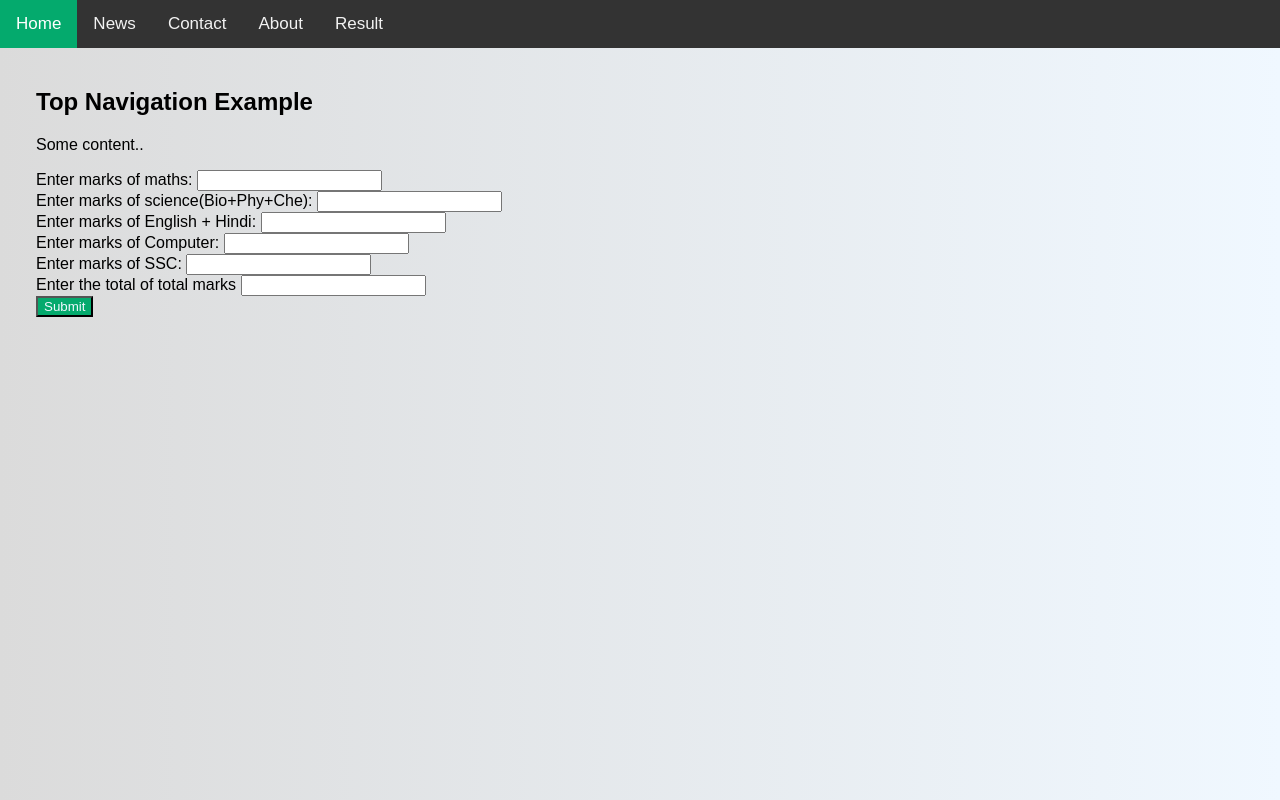
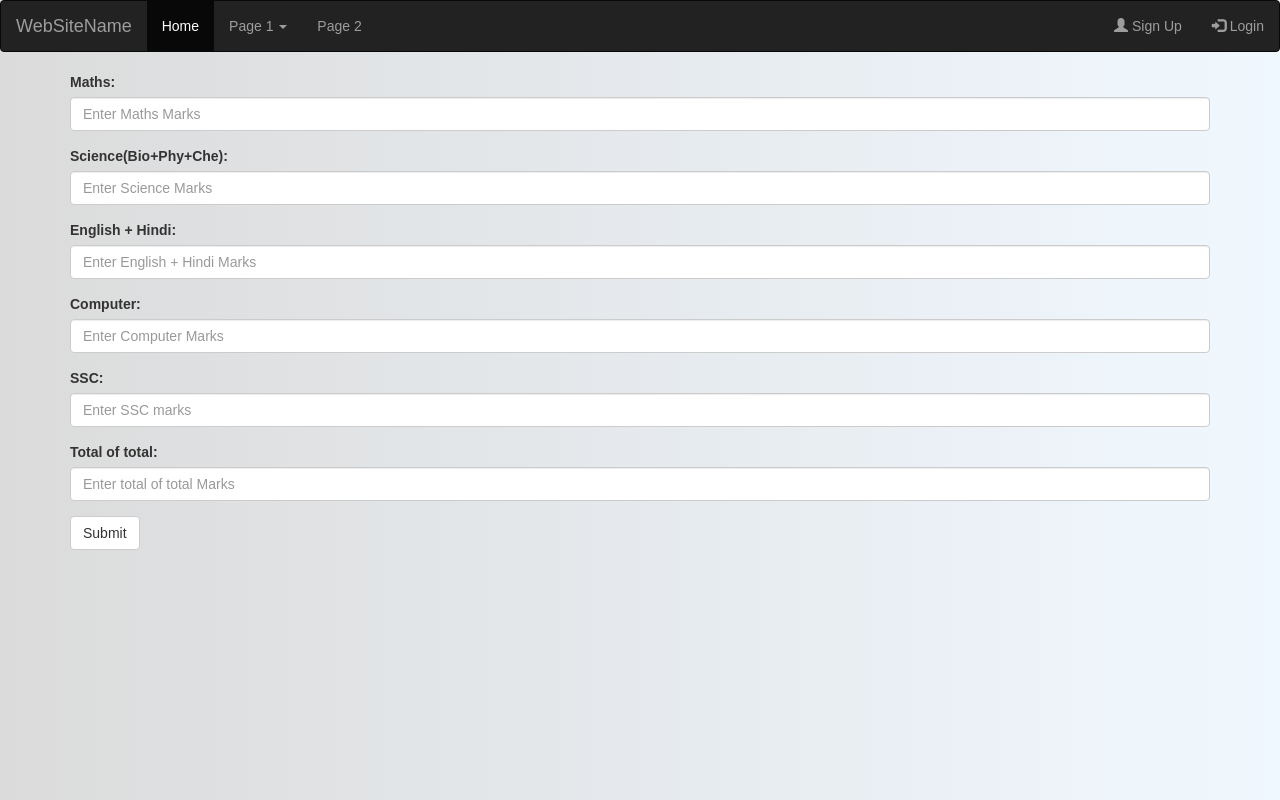
Before and after one commit to sc2309/myPython, a Flask app: template src/MyProjects/FullStackSarthak/src/templates/index.html in a window 1280 px wide; the page is wider, and only the part inside the window is pictured. Run offline with Flask 3, Linux system fonts and the light colour scheme; the template is opened without the code that fills it, so the values that code supplies are empty; some libraries are stand-ins or nearby versions.

Commit message:
created a header and xlsx sheet

```diff
--- a/src/MyProjects/FullStackSarthak/src/static/script.js
+++ b/src/MyProjects/FullStackSarthak/src/static/script.js
@@ -1,3 +1,3 @@
 $( document ).ready(function() {
-    alert('Page loaded');
+    alert( "Ready!" );
 });
--- a/src/MyProjects/FullStackSarthak/src/templates/index.html
+++ b/src/MyProjects/FullStackSarthak/src/templates/index.html
@@ -1,41 +1,64 @@
 <!DOCTYPE html>
 <html>
     <head>
+        <title>Home</title>
+        <meta charset="utf-8">
         <meta name="viewport" content="width=device-width, initial-scale=1">
+        <link rel="stylesheet" href="https://maxcdn.bootstrapcdn.com/bootstrap/3.4.1/css/bootstrap.min.css">
         <link rel="stylesheet" href="{{ url_for('static', filename='style.css') }}">
+        <script src="https://code.jquery.com/jquery-1.9.1.min.js"></script>
+        <script src="https://maxcdn.bootstrapcdn.com/bootstrap/3.4.1/js/bootstrap.min.js"></script>
         <script type="text/javascript" src="{{ url_for('static', filename='script.js') }}"></script>
-        <script src="https://ajax.googleapis.com/ajax/libs/jquery/3.6.4/jquery.min.js"></script>
     </head>
-<body>
-
-    <div class="topnav">
-    <a class="active" href="#home">Home</a>
-    <a href="#news">News</a>
-    <a href="#contact">Contact</a>
-    <a href="#about">About</a>
-    <a href="/result">Result</a>
-</div>
-
-<div class="box">
-    <div style="padding-left:16px">
-        <h2>Top Navigation Example</h2>
-        <p>Some content..</p>
-        <form action="/result" method="post">
-            Enter marks of maths: <input type="number" id="divEdit" name="math_marks">
-            <br>
-            Enter marks of science(Bio+Phy+Che): <input type="number" id="divEdit" name="science_marks">
-            <br>
-            Enter marks of English + Hindi: <input type="number" id="divEdit" name="EngHin_marks">
-            <br>
-            Enter marks of Computer: <input type="number" id="divEdit" name="Comp_marks">
-            <br>
-            Enter marks of SSC: <input type="number" id="divEdit" name="SSC_marks">
-            <br>
-            Enter the total of total marks <input type="number" id="divEdit" name="total_marks">
-            <br>
-            <input class="button" type="submit" value="Submit">
-        </form>
-    </div>
-</div>
-</body>
+    <body>
+        <nav class="navbar navbar-inverse">
+            <div class="container-fluid">
+                <div class="navbar-header">
+                <a class="navbar-brand" href="#">WebSiteName</a>
+                </div>
+                <ul class="nav navbar-nav">
+                <li class="active"><a href="#">Home</a></li>
+                <li class="dropdown"><a class="dropdown-toggle" data-toggle="dropdown" href="#">Page 1 <span class="caret"></span></a>
+                    <ul class="dropdown-menu">
+                    <li><a href="#">Page 1-1</a></li>
+                    <li><a href="#">Page 1-2</a></li>
+                    <li><a href="#">Page 1-3</a></li>
+                    </ul>
+                </li>
+                <li><a href="#">Page 2</a></li>
+                </ul>
+                <ul class="nav navbar-nav navbar-right">
+                <li><a href="#"><span class="glyphicon glyphicon-user"></span> Sign Up</a></li>
+                <li><a href="#"><span class="glyphicon glyphicon-log-in"></span> Login</a></li>
+                </ul>
+            </div>
+            </nav>
+            <div class="container">
+                <div class="form-group">
+                    <label for="maths">Maths:</label>
+                    <input type="number" class="form-control" placeholder="Enter Maths Marks" name="math_marks">
+                </div>
+                <div class="form-group">
+                    <label for="science">Science(Bio+Phy+Che):</label>
+                    <input type="number" class="form-control" placeholder="Enter Science Marks" name="science_marks">
+                </div>
+                <div class="form-group">
+                    <label for="EngHin">English + Hindi:</label>
+                    <input type="number" class="form-control" placeholder="Enter English + Hindi Marks" name="EngHin_marks">
+                </div>
+                <div class="form-group">
+                    <label for="computer">Computer:</label>
+                    <input type="number" class="form-control" placeholder="Enter Computer Marks" name="Comp_marks">
+                </div>
+                <div class="form-group">
+                    <label for="SSC">SSC:</label>
+                    <input type="number" class="form-control" placeholder="Enter SSC marks" name="SSC_marks">
+                </div>
+                <div class="form-group">
+                    <label for="Total">Total of total:</label>
+                    <input type="number" class="form-control" placeholder="Enter total of total Marks" name="total_marks">
+                </div>
+                <button type="submit" class="btn btn-default">Submit</button>
+            </div>
+    </body>
 </html>
```
Also changed, not shown: src/MyProjects/FullStackSarthak/src/auth.py (+19 -8 lines), src/MyProjects/Star_warsGPT.py (+8 -8 lines), 1 other file.
